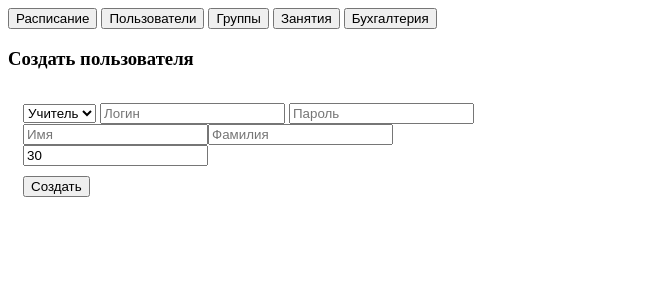
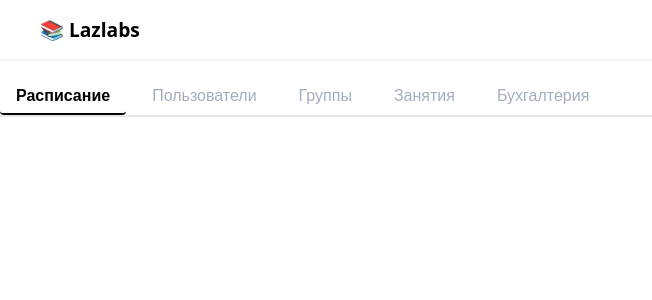
Before and after one commit to pidumbadum/lazlabs, a Flask app: template templates/dashboard_director.html in a window 1280 px wide. Shown: the top 300 px of the page, without its empty margins (0-652 px from the left). Run offline with Flask 3, Linux system fonts and the light colour scheme; the template is opened without the code that fills it, so the values that code supplies are empty.

Commit message:
Copied changes for templates and static from the main branch

```diff
--- a/static/css/style.css
+++ b/static/css/style.css
@@ -7,3 +7,43 @@ nav {
     background: #fff;
     padding: 1rem 2rem;
     box-shadow: 0 1px 3px rgba(0,0,0,0.1); }
+
+.nav-container {
+    display: flex;
+    justify-content: space-between;
+    align-items: center;
+    max-width: 1200px;
+    margin: 0 auto; }
+.brand { font-weight: bold; font-size: 1.2rem; }
+button, .btn-outline {
+    padding: 6px 12px;
+    cursor: pointer;
+    border-radius: 4px;
+    border: 1px solid var(--primary);
+    background: var(--primary);
+    color: #fff;
+}
+.btn-outline {
+    background: transparent;
+    color: var(--primary); }
+.tabs {
+    display: flex;
+    gap: 10px; margin: 20px 0;
+    border-bottom: 2px solid #e5e7eb; }
+.tab {
+    padding: 8px 16px;
+    border: none;
+    background: none;
+    cursor: pointer;
+    font-size: 1rem;
+    color:#a5adbd;
+    border-bottom: 2px solid transparent;
+}
+.tab.active {
+    border-bottom-color: var(--primary);
+    color: var(--primary);
+    font-weight: bold; }
+.panel {
+    display: none;
+    padding: 10px; }
+.panel.active { display: block; }
--- /dev/null
+++ b/static/js/app.js
@@ -0,0 +1,8 @@
+document.querySelectorAll('.tab').forEach(btn => {
+    btn.addEventListener('click', () => {
+        document.querySelectorAll('.tab').forEach(b => b.classList.remove('active'));
+        document.querySelectorAll('.panel').forEach(p => p.classList.remove('active'));
+        btn.classList.add('active');
+        document.getElementById(btn.dataset.tab).classList.add('active');
+    });
+});
--- a/templates/base.html
+++ b/templates/base.html
@@ -3,18 +3,22 @@
 <head>
     <meta charset="UTF-8">
     <title>Система обучения</title>
-    <link rel="stylesheet" href="..\static\css\style.css">
+    <link rel="stylesheet" href="../static/css/style.css">
 </head>
 <body>
     <nav>
-        <div>
-            <span>📚 Lazlabs</span>
-            <div >
-                <a>Выйти</a>
+        <div class="nav-container">
+            <span class="brand">📚 Lazlabs</span>
+            {% if user %}
+            <div class="user-info">
+                <span>{{ user.role|capitalize }}</span>
+                <a href="/logout" class="btn-outline">Выйти</a>
             </div>
+            {% endif %}
         </div>
     </nav>
-    <main>gegege</main> <!--Тут будет основная страница потом-->
-    <script> </script><!--скрипта нету-->
+    <main>{% block content %}{% endblock %}</main>
+    <script src="../static/js/app.js"></script>
+    {% block scripts %}{% endblock %}
 </body>
 </html>
--- a/templates/dashboard_director.html
+++ b/templates/dashboard_director.html
@@ -1,3 +1,6 @@
+{% extends "base.html" %}
+
+{% block content %}
 
 <div class="dashboard">
     <div class="tabs">
@@ -26,6 +29,5 @@
             <button type="button" id="btn-create-user" style="margin-top:10px;">Создать</button>
         </form>
     </div>
-
-
 </div>
+{% endblock %}
```
Also changed, not shown: templates/login.html (+7 -10 lines).
